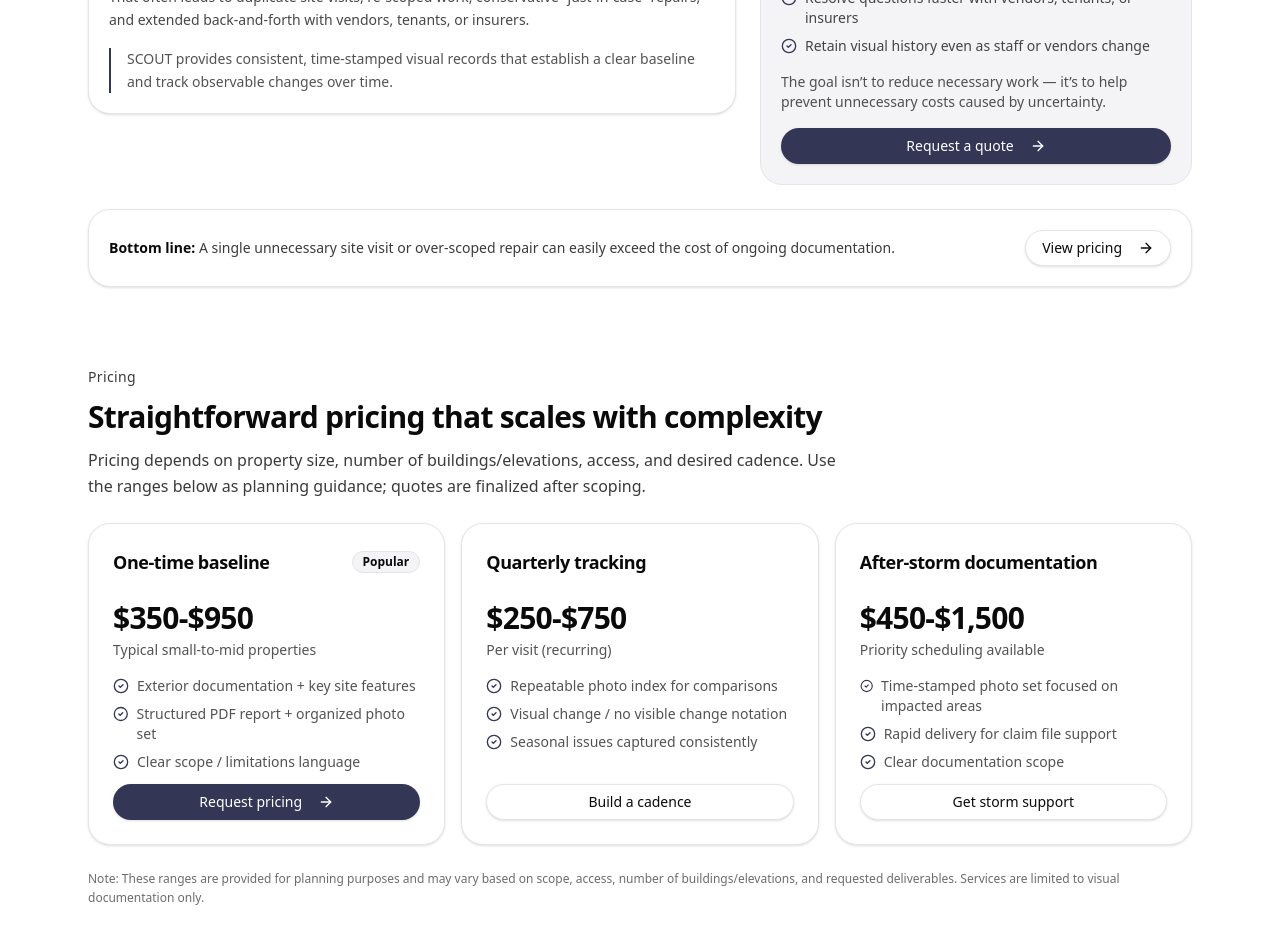
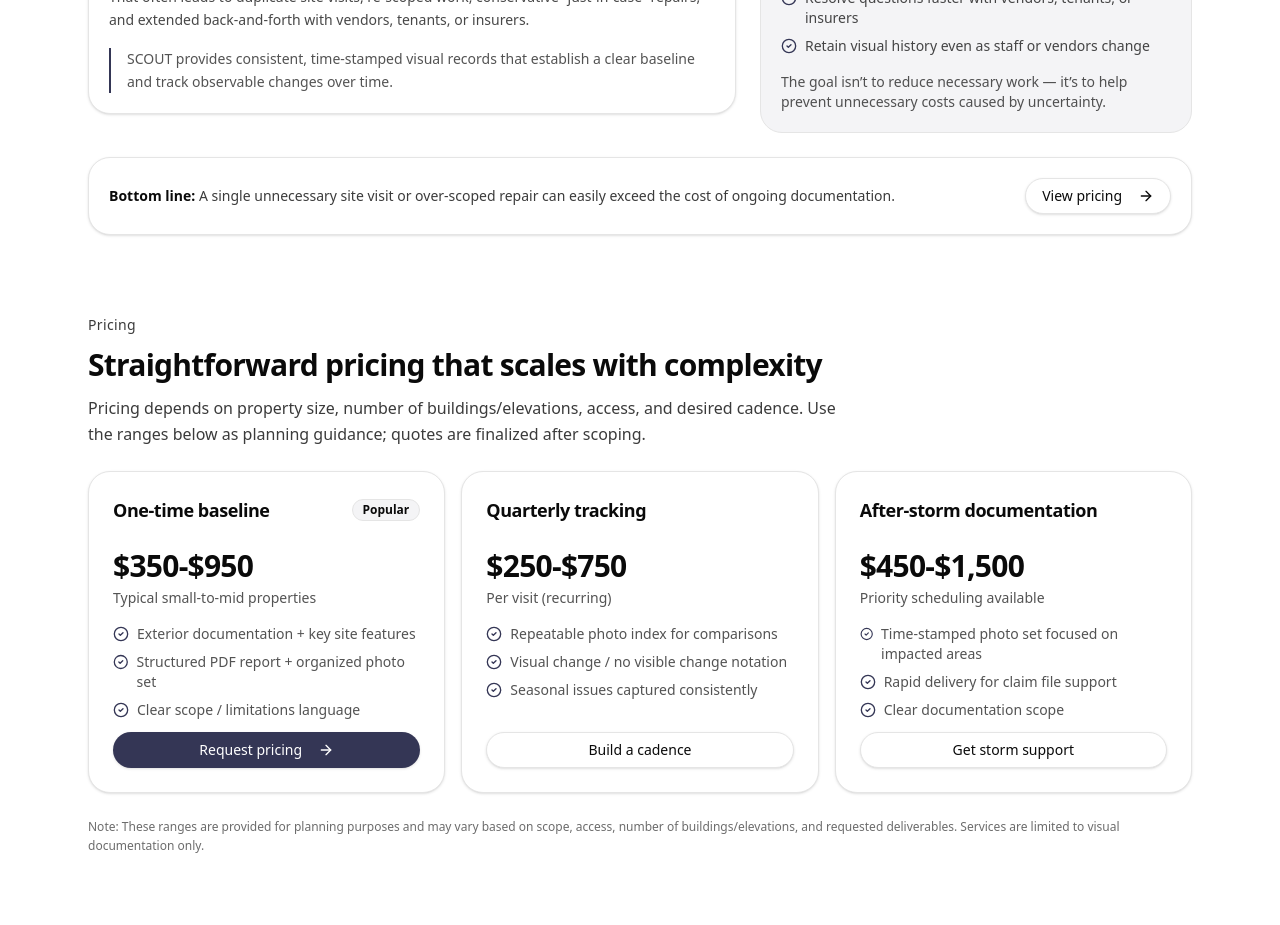
Before and after one commit to bennettb15/scout-site, a React (Vite) app: page / in a window 1280 px wide. Shown: the part 3120-4045 px from the top of the page. Built offline with nearby package versions, Linux system fonts and the light colour scheme.

Commit message:
value button removal

```diff
--- a/src/ScoutMarketingSite.jsx
+++ b/src/ScoutMarketingSite.jsx
@@ -916,13 +916,7 @@ async function handleContactSubmit(e) {
         costs caused by uncertainty.
       </p>
 
-      <Button
-        className="mt-4 w-full rounded-2xl bg-[var(--brand)] text-white hover:opacity-90"
-        onClick={() => scrollToSection("#contact")}
-      >
-        Request a quote
-        <ArrowRight className="ml-2 h-4 w-4" />
-      </Button>
+
     </div>
   </div>
 
```
